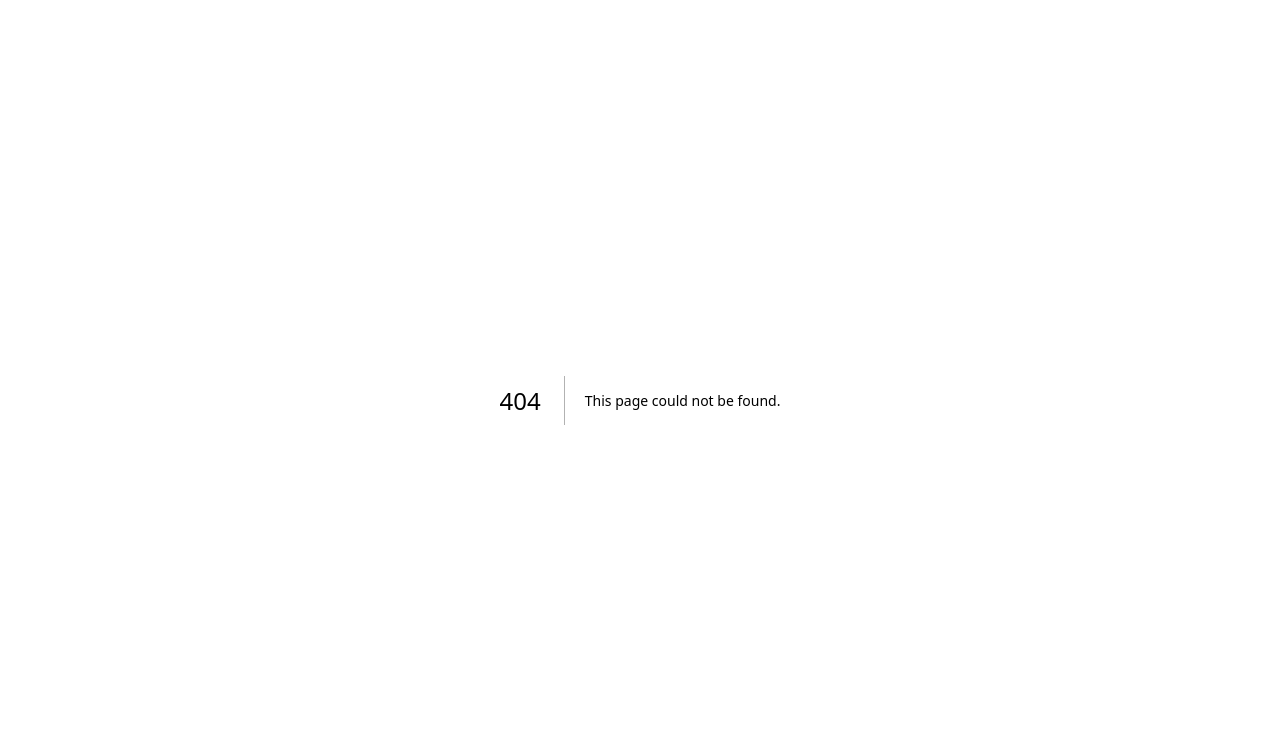
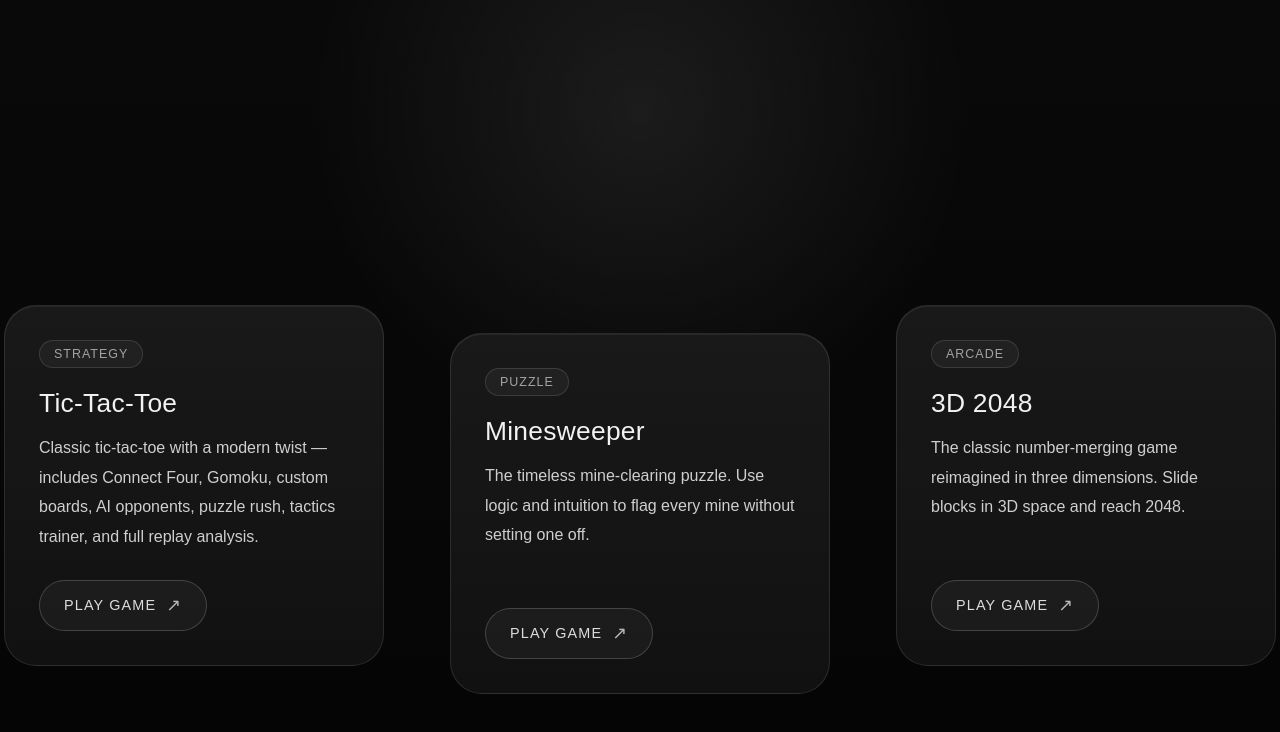
Before and after one commit to Hanazar-Games/Hanazar-Games-Website, a Next.js app: page /games in a window 1280 px wide. Before the commit this address had no page. Shown: the top 732 px of the page. Built offline with nearby package versions, Linux system fonts and the light colour scheme.

Commit message:
feat: add Games Hub page with Tic-Tac-Toe, Minesweeper, and 3D 2048
- Create /games page with three game cards linking to deployed games
- Replace Contact 'Community' module with 'Games Hub' link
- Add games page and interactive contact module styles

```diff
--- /dev/null
+++ b/app/games/page.tsx
@@ -0,0 +1,78 @@
+"use client";
+
+import Link from "next/link";
+import type { CSSProperties } from "react";
+
+const games = [
+  {
+    title: "Tic-Tac-Toe",
+    description:
+      "Classic tic-tac-toe with a modern twist — includes Connect Four, Gomoku, custom boards, AI opponents, puzzle rush, tactics trainer, and full replay analysis.",
+    href: "https://hzagaming.github.io/Tic-Tac-Toe/",
+    tag: "Strategy"
+  },
+  {
+    title: "Minesweeper",
+    description:
+      "The timeless mine-clearing puzzle. Use logic and intuition to flag every mine without setting one off.",
+    href: "https://hanazar-games.github.io/Minesweeper/",
+    tag: "Puzzle"
+  },
+  {
+    title: "3D 2048",
+    description:
+      "The classic number-merging game reimagined in three dimensions. Slide blocks in 3D space and reach 2048.",
+    href: "https://hanazar-games.github.io/3D-2048-webgame/",
+    tag: "Arcade"
+  }
+];
+
+export default function GamesPage() {
+  return (
+    <main className="pageShell gamesShell">
+      <div className="gamesHeader reveal revealFade" data-reveal>
+        <Link href="/" className="gamesBackLink">
+          ← Back to Home
+        </Link>
+        <h1 className="gamesTitle">Games Hub</h1>
+        <p className="gamesSubtitle">
+          A growing collection of browser-based games built by Hanazar Games.
+          Click any card to play — no install needed.
+        </p>
+      </div>
+
+      <div className="gamesGrid">
+        {games.map((game, index) => (
+          <article
+            key={game.title}
+            className={`gameCard ${
+              index === 0 ? "revealLeft" : index === 1 ? "revealFade" : "revealRight"
+            }`}
+            data-reveal
+            style={{ "--reveal-delay": `${index * 0.12}s` } as CSSProperties}
+          >
+            <span className="gameCardTag">{game.tag}</span>
+            <h2>{game.title}</h2>
+            <p>{game.description}</p>
+            <a
+              className="gameCardButton"
+              href={game.href}
+              target="_blank"
+              rel="noreferrer"
+            >
+              Play Game
+              <span className="gameCardArrow">↗</span>
+            </a>
+          </article>
+        ))}
+      </div>
+
+      <div className="gamesCta reveal revealFade" data-reveal>
+        <p>More games coming soon.</p>
+        <Link href="/" className="gamesHomeButton">
+          Return to Homepage
+        </Link>
+      </div>
+    </main>
+  );
+}
--- a/app/globals.css
+++ b/app/globals.css
@@ -689,6 +689,204 @@ a {
   }
 }
 
+/* Games Hub Page */
+.gamesShell {
+  padding-top: 48px;
+}
+
+.gamesHeader {
+  text-align: center;
+  margin-bottom: 64px;
+}
+
+.gamesBackLink {
+  display: inline-block;
+  margin-bottom: 24px;
+  color: var(--muted);
+  font-size: 0.9rem;
+  letter-spacing: 0.04em;
+  transition: color 0.2s ease;
+}
+
+.gamesBackLink:hover {
+  color: #ffffff;
+}
+
+.gamesTitle {
+  margin: 0 0 16px;
+  font-size: clamp(2.4rem, 5vw, 4rem);
+  font-weight: 400;
+  letter-spacing: 0.02em;
+}
+
+.gamesSubtitle {
+  margin: 0 auto;
+  max-width: 560px;
+  color: var(--muted);
+  font-size: 1.05rem;
+  line-height: 1.85;
+}
+
+.gamesGrid {
+  display: grid;
+  grid-template-columns: repeat(3, minmax(0, 1fr));
+  gap: 22px;
+}
+
+.gameCard {
+  position: relative;
+  min-height: 340px;
+  padding: 34px;
+  display: flex;
+  flex-direction: column;
+  border: 1px solid rgba(255, 255, 255, 0.1);
+  border-radius: 32px;
+  background:
+    linear-gradient(180deg, rgba(255, 255, 255, 0.05), rgba(255, 255, 255, 0.015)),
+    rgba(14, 14, 14, 0.96);
+  box-shadow: inset 0 1px 0 rgba(255, 255, 255, 0.06);
+  transition:
+    border-color 0.3s ease,
+    transform 0.3s ease,
+    box-shadow 0.3s ease;
+}
+
+.gameCard:hover {
+  border-color: rgba(255, 255, 255, 0.2);
+  transform: translateY(-4px);
+  box-shadow:
+    inset 0 1px 0 rgba(255, 255, 255, 0.08),
+    0 20px 60px rgba(0, 0, 0, 0.35);
+}
+
+.gameCardTag {
+  align-self: flex-start;
+  padding: 6px 14px;
+  margin-bottom: 20px;
+  border-radius: 999px;
+  border: 1px solid rgba(255, 255, 255, 0.12);
+  background: rgba(255, 255, 255, 0.04);
+  color: var(--muted);
+  font-size: 0.78rem;
+  letter-spacing: 0.08em;
+  text-transform: uppercase;
+}
+
+.gameCard h2 {
+  margin: 0 0 14px;
+  font-size: 1.65rem;
+  font-weight: 500;
+  letter-spacing: 0.01em;
+}
+
+.gameCard p {
+  margin: 0 0 28px;
+  color: #cfcfcf;
+  line-height: 1.85;
+  flex: 1;
+}
+
+.gameCardButton {
+  margin-top: auto;
+  width: fit-content;
+  padding: 14px 24px;
+  display: inline-flex;
+  align-items: center;
+  gap: 10px;
+  border-radius: 999px;
+  border: 1px solid rgba(255, 255, 255, 0.18);
+  background: rgba(255, 255, 255, 0.04);
+  color: var(--accent);
+  font-size: 0.9rem;
+  letter-spacing: 0.08em;
+  text-transform: uppercase;
+  transition:
+    background 0.25s ease,
+    border-color 0.25s ease,
+    transform 0.25s ease;
+}
+
+.gameCardButton:hover {
+  background: rgba(255, 255, 255, 0.1);
+  border-color: rgba(255, 255, 255, 0.3);
+  transform: translateY(-2px);
+}
+
+.gameCardArrow {
+  font-size: 1.1rem;
+  opacity: 0.8;
+}
+
+.gamesCta {
+  margin-top: 80px;
+  text-align: center;
+  color: var(--muted);
+}
+
+.gamesCta p {
+  margin: 0 0 20px;
+  font-size: 1rem;
+}
+
+.gamesHomeButton {
+  display: inline-block;
+  padding: 12px 22px;
+  border-radius: 999px;
+  border: 1px solid rgba(255, 255, 255, 0.14);
+  background: rgba(255, 255, 255, 0.04);
+  color: var(--accent);
+  font-size: 0.88rem;
+  letter-spacing: 0.08em;
+  text-transform: uppercase;
+  transition:
+    background 0.25s ease,
+    border-color 0.25s ease;
+}
+
+.gamesHomeButton:hover {
+  background: rgba(255, 255, 255, 0.1);
+  border-color: rgba(255, 255, 255, 0.24);
+}
+
+/* Contact Module Link */
+.contactModuleLink {
+  cursor: pointer;
+  text-decoration: none;
+  transition:
+    border-color 0.3s ease,
+    background 0.3s ease,
+    transform 0.3s ease;
+}
+
+.contactModuleLink:hover {
+  border-color: rgba(255, 255, 255, 0.22);
+  background:
+    linear-gradient(180deg, rgba(255, 255, 255, 0.075), rgba(255, 255, 255, 0.02)),
+    rgba(18, 18, 18, 0.98);
+  transform: translateY(-3px);
+}
+
+.contactModuleCta {
+  margin-top: auto;
+  width: fit-content;
+  padding: 10px 18px;
+  border-radius: 999px;
+  border: 1px solid rgba(255, 255, 255, 0.14);
+  background: rgba(255, 255, 255, 0.04);
+  color: var(--accent);
+  font-size: 0.82rem;
+  letter-spacing: 0.08em;
+  text-transform: uppercase;
+  transition:
+    background 0.25s ease,
+    border-color 0.25s ease;
+}
+
+.contactModuleLink:hover .contactModuleCta {
+  background: rgba(255, 255, 255, 0.1);
+  border-color: rgba(255, 255, 255, 0.26);
+}
+
 @media (max-width: 800px) {
   .pageShell {
     padding: 0 18px 56px;
@@ -743,4 +941,12 @@ a {
   .contactModule {
     border-radius: 24px;
   }
+
+  .gamesGrid {
+    grid-template-columns: 1fr;
+  }
+
+  .gameCard {
+    min-height: auto;
+  }
 }
```
Also changed, not shown: app/page.tsx (+22 -4 lines).
